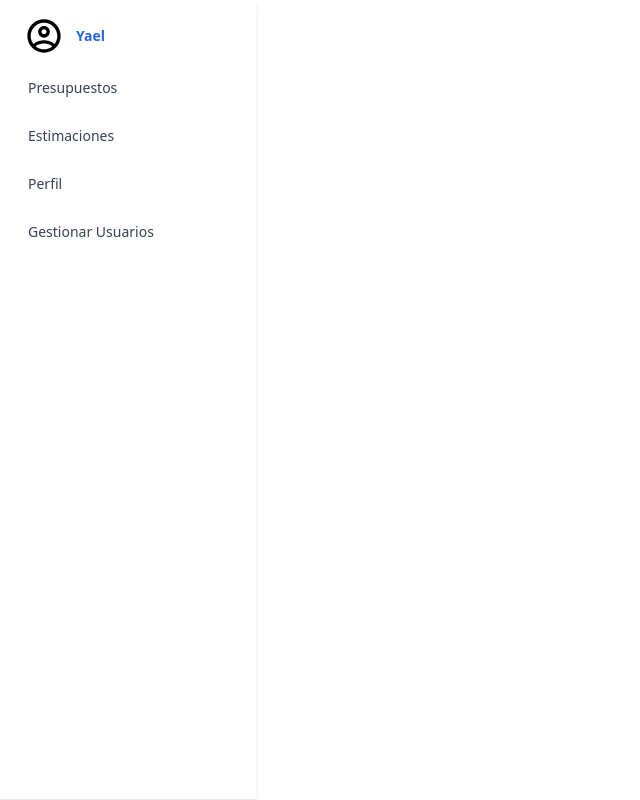
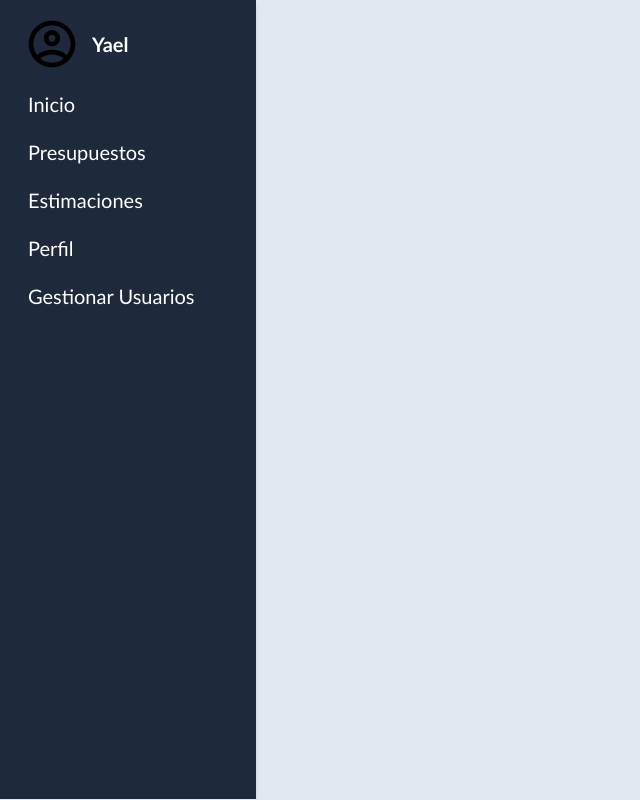
Before and after one commit to MexTermin/FM_Frontend, a Vue app: page / in a window 1280 px wide. Shown: the whole page, without its empty margins (0-640 px from the left). Built offline with nearby package versions, Linux system fonts and the light colour scheme.

Commit message:
Aplied new theme

```diff
--- a/src/Pages/GetionUsuario.vue
+++ b/src/Pages/GetionUsuario.vue
@@ -1,4 +1,6 @@
 <template>
+    <div class="gestion_usuario-container w-screen h-screen">
+
         <div class="sidebar">
             <Sidebar userName="Yael" :imgProfile="imgProfile" />
         </div>
@@ -14,40 +16,40 @@
                 <div class="py-4 inline-block min-w-full ">
                     <div class="overflow-hidden">
                         <table class="min-w-full text-center">
-                        <thead class="border-b bg-gray-50">
+                            <thead class="border-b  td-head">
                                 <tr>
-                                <th scope="col" class="text-sm font-medium text-gray-900 px-3 py-4">
+                                    <th scope="col" class="text-lg font-medium text-white px-3 py-4">
                                         Nombre
                                     </th>
-                                <th scope="col" class="text-sm font-medium text-gray-900 px-3 py-4">
+                                    <th scope="col" class="text-lg font-medium text-white px-3 py-4">
                                         Apellido
                                     </th>
-                                <th scope="col" class="text-sm font-medium text-gray-900 px-3 py-4">
+                                    <th scope="col" class="text-lg font-medium text-white px-3 py-4">
                                         Correo
                                     </th>
-                                <th scope="col" class="text-sm font-medium text-gray-900 px-3 py-4">
+                                    <th scope="col" class="text-lg font-medium text-white px-3 py-4">
                                         Rol
                                     </th>
-                                <th scope="col" class="text-sm font-medium text-gray-900 px-3 py-4">
+                                    <th scope="col" class="text-lg font-medium text-white px-3 py-4">
                                         Options
                                     </th>
                                 </tr>
                             </thead>
                             <tbody>
-                            <tr v-for="(item, index) in usuarios" :key="index" class="bg-white border-b">
-                                <td class="text-sm text-gray-900 font-light px-1 py-4 whitespace-nowrap">
+                                <tr v-for="(item, index) in usuarios" :key="index" class="bg-slate-50 border-b">
+                                    <td class="text-lg text-gray-900 font-light px-1 py-4 whitespace-nowrap">
                                         {{ item.name }}
                                     </td>
-                                <td class="text-sm text-gray-900 font-light px-1 py-4 whitespace-nowrap">
+                                    <td class="text-lg text-gray-900 font-light px-1 py-4 whitespace-nowrap">
                                         {{ item.lastname }}
                                     </td>
-                                <td class="text-sm text-gray-900 font-light px-1 py-4 whitespace-nowrap">
+                                    <td class="text-lg text-gray-900 font-light px-1 py-4 whitespace-nowrap">
                                         {{ item.email }}
                                     </td>
-                                <td class="text-sm text-gray-900 font-light px-1 py-4 whitespace-nowrap">
+                                    <td class="text-lg text-gray-900 font-light px-1 py-4 whitespace-nowrap">
                                         {{ item.rol?.rol_type }}
                                     </td>
-                                <td class="text-sm text-gray-900 font-light px-1 py-4 whitespace-nowrap">
+                                    <td class="text-lg text-gray-900 font-light px-1 py-4 whitespace-nowrap">
                                         <a :href="`/editar-usuario/?id=${item.id}`"
                                             class="inline-block mr-2 px-6 py-2.5 bg-blue-400 text-white font-medium text-xs leading-tight uppercase rounded shadow-md hover:bg-blue-500 hover:shadow-lg focus:bg-blue-500 focus:shadow-lg focus:outline-none focus:ring-0 active:bg-blue-600 active:shadow-lg transition duration-150 ease-in-out">
                                             Editar
@@ -60,6 +62,7 @@
                                 </tr>
                             </tbody>
                         </table>
+                    </div>
                 </div>
             </div>
         </div>
@@ -103,3 +106,12 @@ async function deleteUser(id: any, index: number) {
     catch { }
 }
 </script>
+<style>
+.gestion_usuario-container {
+    background-color: var(--secundary-color);
+}
+
+.td-head {
+    background-color: var(--primary-color);
+}
+</style>
--- a/src/Pages/Home.vue
+++ b/src/Pages/Home.vue
@@ -1,5 +1,7 @@
 <template>
-  <Sidebar :imgProfile="imgProfile" :userName="userName" />
+  <div class="home-container w-screen h-screen">
+    <Sidebar :imgProfile="imgProfile" :userName="userName" />
+  </div>
 </template>
 
 <script lang="ts" setup>
@@ -12,3 +14,9 @@ interface Props {
 
 defineProps<Props>();
 </script>
+
+<style>
+.home-container{
+  background-color:var(--secundary-color);
+}
+</style>
--- a/src/components/Sidebar.vue
+++ b/src/components/Sidebar.vue
@@ -1,36 +1,42 @@
 <template>
-  <div class=" w-1/5 h-full shadow-md bg-white absolute" id="sidenavSecExample">
+  <div class="sidenav-container w-1/5 h-full shadow-md absolute" id="sidenav">
     <div class="pt-4 pb-2 px-6">
       <a href="#!">
         <div class="flex items-center">
           <div class="shrink-0">
-            <img :src="imgProfile" class="rounded-full w-10" alt="Avatar" />
+            <img :src="imgProfile" class="rounded-full w-14" alt="Avatar" />
           </div>
           <div class="grow ml-3">
-            <p class="text-sm font-semibold text-blue-600">{{ userName }}</p>
+            <p class="text-xl font-semibold text-white">{{ userName }}</p>
           </div>
         </div>
       </a>
     </div>
     <ul class="relative px-1">
       <li class="relative">
-        <a class="flex items-center text-sm py-4 px-6 h-12 overflow-hidden text-gray-700 text-ellipsis whitespace-nowrap rounded hover:text-blue-600 hover:bg-blue-50 transition duration-300 ease-in-out"
+        <a class="flex items-center text-xl py-4 px-6 h-12 overflow-hidden text-white text-ellipsis whitespace-nowrap rounded hover:text-blue-600 hover:bg-blue-50 transition duration-300 ease-in-out"
+          href="/">
+          <span>Inicio</span>
+        </a>
+      </li>
+      <li class="relative">
+        <a class="flex items-center text-xl py-4 px-6 h-12 overflow-hidden text-white text-ellipsis whitespace-nowrap rounded hover:text-blue-600 hover:bg-blue-50 transition duration-300 ease-in-out"
           href="#!">
           <span>Presupuestos</span>
         </a>
       </li>
       <li class="relative" id="sidenavSecEx2">
         <a
-          class="flex items-center text-sm py-4 px-6 h-12 overflow-hidden text-gray-700 text-ellipsis whitespace-nowrap rounded hover:text-blue-600 hover:bg-blue-50 transition duration-300 ease-in-out cursor-pointer">
+          class="flex items-center text-xl py-4 px-6 h-12 overflow-hidden text-white text-ellipsis whitespace-nowrap rounded hover:text-blue-600 hover:bg-blue-50 transition duration-300 ease-in-out cursor-pointer">
           <span>Estimaciones</span>
         </a>
       </li>
       <li class="relative" id="sidenavSecEx3">
         <a
-          class="flex items-center text-sm py-4 px-6 h-12 overflow-hidden text-gray-700 text-ellipsis whitespace-nowrap rounded hover:text-blue-600 hover:bg-blue-50 transition duration-300 ease-in-out cursor-pointer">
+          class="flex items-center text-xl py-4 px-6 h-12 overflow-hidden text-white text-ellipsis whitespace-nowrap rounded hover:text-blue-600 hover:bg-blue-50 transition duration-300 ease-in-out cursor-pointer">
           <span>Perfil</span>
         </a>
-        <a class="flex items-center text-sm py-4 px-6 h-12 overflow-hidden text-gray-700 text-ellipsis whitespace-nowrap rounded hover:text-blue-600 hover:bg-blue-50 transition duration-300 ease-in-out cursor-pointer"
+        <a class="flex items-center text-xl py-4 px-6 h-12 overflow-hidden text-white text-ellipsis whitespace-nowrap rounded hover:text-blue-600 hover:bg-blue-50 transition duration-300 ease-in-out cursor-pointer"
           href="/gestion-usuario">
           <span>Gestionar Usuarios</span>
         </a>
@@ -38,7 +44,7 @@
     </ul>
     <div class="text-center bottom-0 absolute w-full">
       <hr class="m-0" />
-      <!-- <p class="py-2 text-sm text-gray-700">tailwind-elements.com</p> -->
+      <!-- <p class="py-2 text-xl text-gray-700">tailwind-elements.com</p> -->
     </div>
   </div>
 </template>
@@ -53,3 +59,9 @@ interface Props {
 defineProps<Props>();
 
 </script>
+
+<style>
+.sidenav-container {
+  background-color: var(--primary-color);
+}
+</style>
--- a/src/index.css
+++ b/src/index.css
@@ -1,3 +1,12 @@
 @tailwind base;
 @tailwind components;
 @tailwind utilities;
+
+:root {
+    --primary-color: rgb(30, 41, 59);
+    --secundary-color: rgb(226, 232, 240);
+}
+
+body{
+    font-family:'Gill Sans', 'Gill Sans MT', Calibri, 'Trebuchet MS', sans-serif
+}
```
Lines whose indentation alone changed are shown as unchanged.
